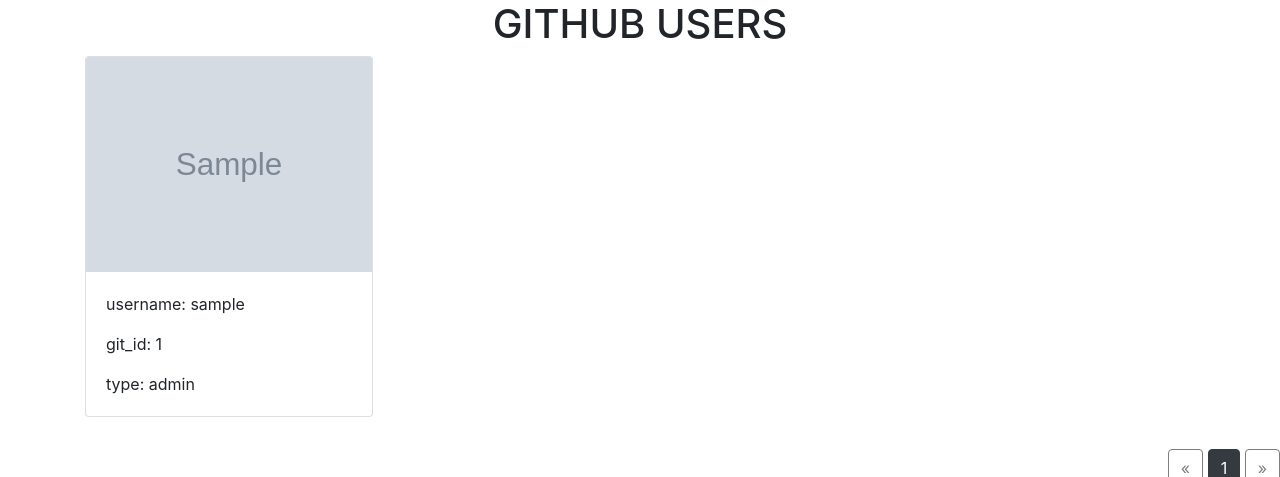
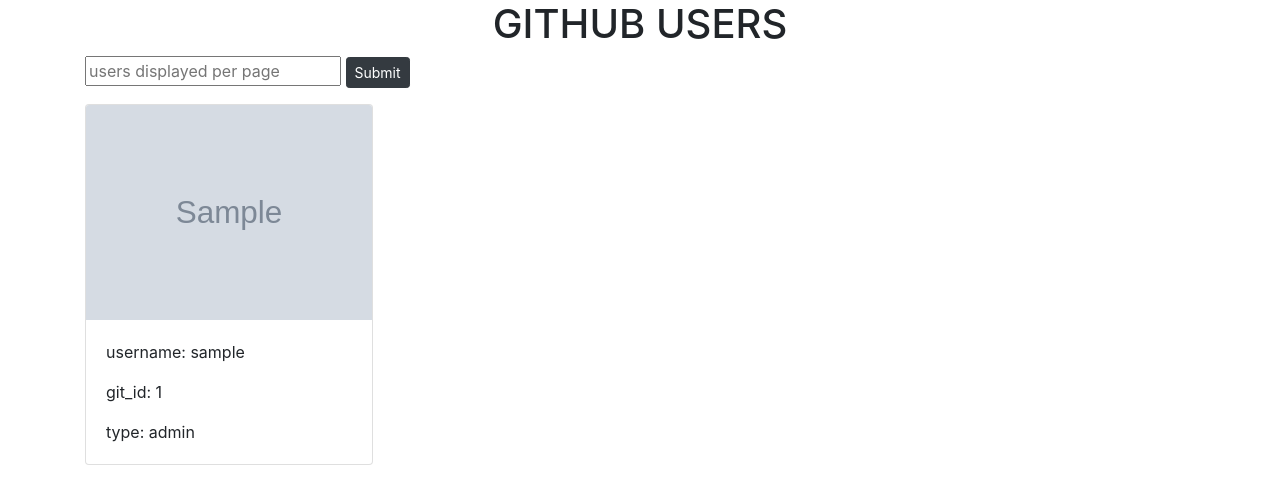
Before and after one commit to 652-Animashaun/UpetApp, a Flask app: template templates/index.html in a window 1280 px wide. Shown: the top 477 px of the page. Run offline with Flask 2, Linux system fonts and the light colour scheme; the template is opened without the code that fills it: most values are stand-ins (such as "Sample title", 1, 10 or a date in 2020); grey boxes marked "Sample" are stand-in pictures; parts of the project's set-up code (start-up, migrations or seed data) failed here and were passed over; some libraries are stand-ins or nearby versions.

Commit message:
UX enhancement, form input for pagination

```diff
--- a/app.py
+++ b/app.py
@@ -12,19 +12,32 @@ app.config["SQLALCHEMY_DATABASE_URI"] = "sqlite:///github_users.db"
 db = SQLAlchemy(app)
 migrate = Migrate(app, db)
 
+page_pagination = []
+
+@app.route("/", methods=['GET', 'POST'])
+def index():
 
 
-@app.route("/")
-def index():
+
+	if request.method == 'POST':
+		if len(page_pagination) > 0:
+			page_pagination.pop()
+		results_per_page=int(request.form.get('results_per_page'))
+		page_pagination.append(results_per_page)
+
 
 	### the query string ?result_per_page takes an int arg, can be passed through url
-	if request.args.get('results_per_page') is not None:
 
+	elif request.args.get('results_per_page') is not None:
 		results_per_page=int(request.args.get('results_per_page'))
+
+	elif len(page_pagination) > 0:
+		results_per_page=page_pagination[-1]
+
 	else:
 	### if result_per_page isnt given, use default 25
 		results_per_page=25
-	# Set the pagination configuration
+		# Set the pagination configuration
 	page = request.args.get('page', 1, type=int)
 
 	users=github_users.query.paginate(page=page, per_page=results_per_page)
--- a/templates/index.html
+++ b/templates/index.html
@@ -12,6 +12,13 @@
   	<div class="row">
       <div class= "col-sm-12 col-lg-12">
         <h1 class="text-center">GITHUB USERS</h1>
+      </div>
+      <div class= "col-sm-12 col-lg-12">
+        <form class="form-group" action="/" method="post">
+
+          <input type="number" name="results_per_page" id="pagination" placeholder="users displayed per page">
+          <input type="submit" name="submit" class="btn btn-sm btn-dark">
+        </form>
       </div>
   {% for user in users.items %}
   <div class="col-sm-12 col-lg-4" style="margin-bottom: 2rem;">
```
